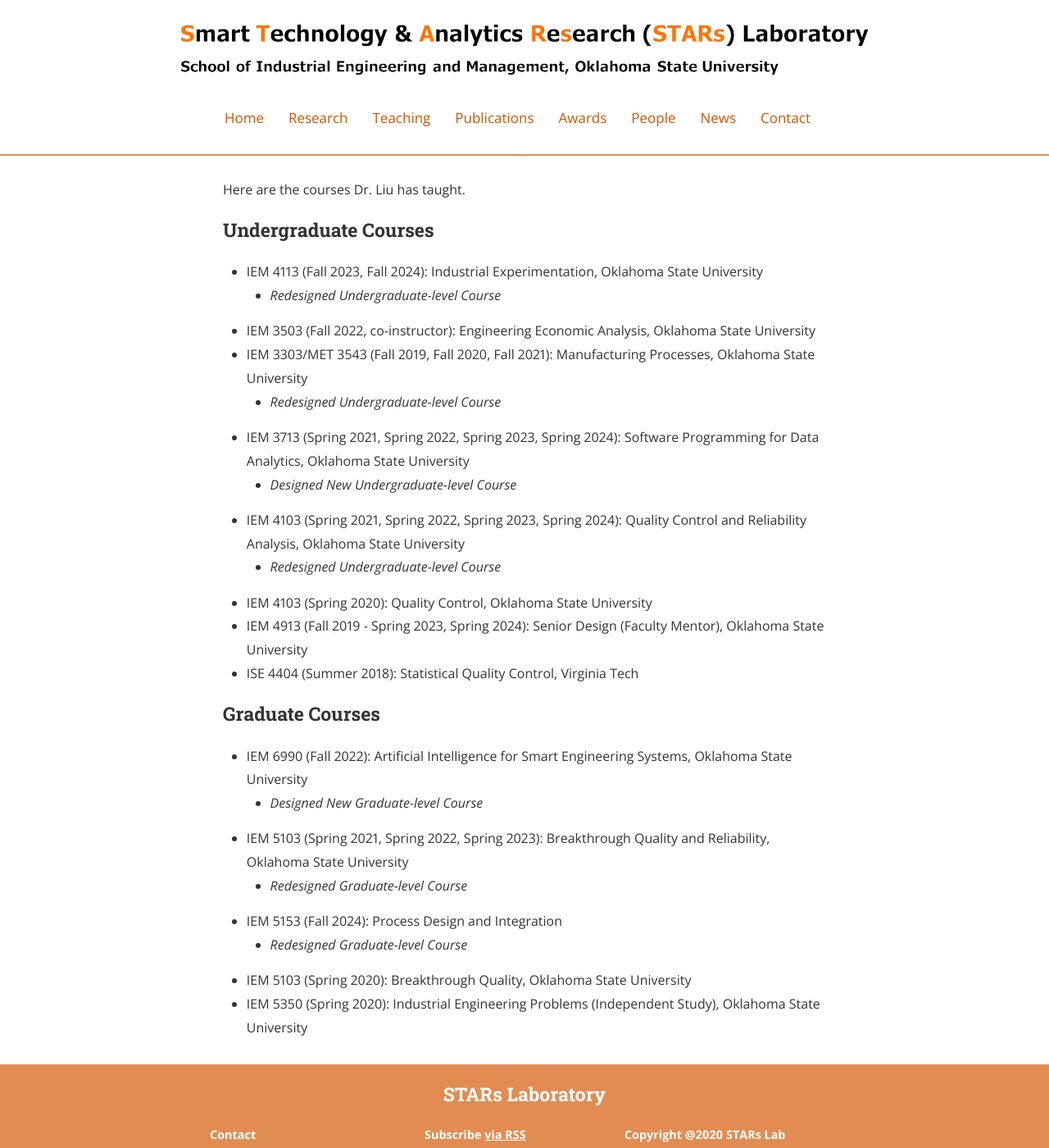
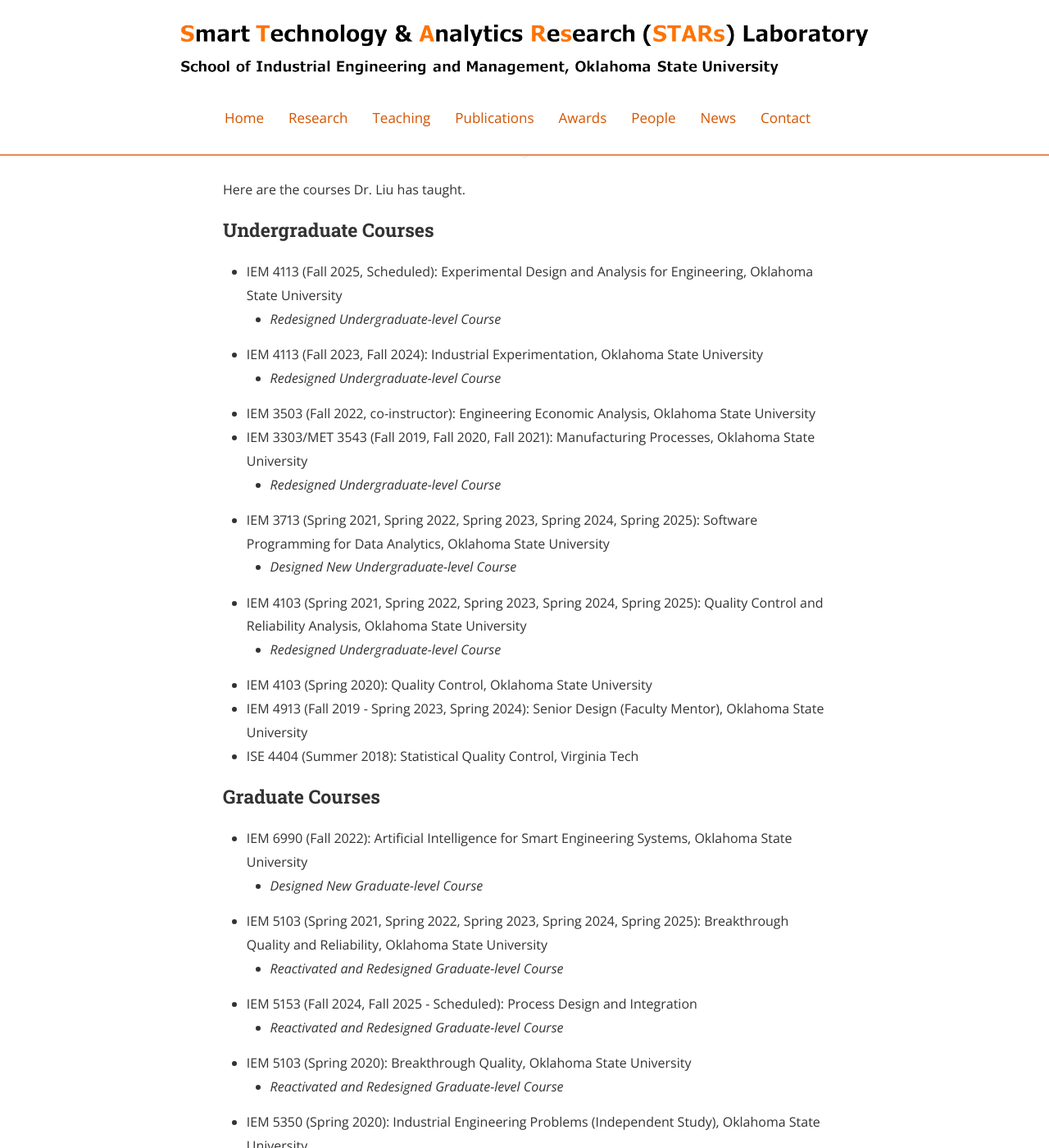
Before and after one commit to stars-laboratory/stars-laboratory.github.io, a Jekyll site: the page built from CTeaching.md, in a window 1280 px wide and 1400 px high. Shown: the whole window at 82% size. Built offline with Jekyll 4.4.1, drawn with Linux system fonts in a browser that asks for light colours; nearby versions of some CDN libraries.

Commit message:
Update CTeaching.md
Information Update

```diff
--- a/CTeaching.md
+++ b/CTeaching.md
@@ -9,14 +9,16 @@
 
 ### Undergraduate Courses
 
+* IEM 4113 (Fall 2025, Scheduled): Experimental Design and Analysis for Engineering, Oklahoma State University
+    * *Redesigned Undergraduate-level Course*
 * IEM 4113 (Fall 2023, Fall 2024): Industrial Experimentation, Oklahoma State University
     * *Redesigned Undergraduate-level Course*
 * IEM 3503 (Fall 2022, co-instructor): Engineering Economic Analysis, Oklahoma State University
 * IEM 3303/MET 3543 (Fall 2019, Fall 2020, Fall 2021): Manufacturing Processes, Oklahoma State University
     * *Redesigned Undergraduate-level Course*
-* IEM 3713 (Spring 2021, Spring 2022, Spring 2023, Spring 2024): Software Programming for Data Analytics, Oklahoma State University
+* IEM 3713 (Spring 2021, Spring 2022, Spring 2023, Spring 2024, Spring 2025): Software Programming for Data Analytics, Oklahoma State University
     * *Designed New Undergraduate-level Course*
-* IEM 4103 (Spring 2021, Spring 2022, Spring 2023, Spring 2024):  Quality Control and Reliability Analysis, Oklahoma State University
+* IEM 4103 (Spring 2021, Spring 2022, Spring 2023, Spring 2024, Spring 2025):  Quality Control and Reliability Analysis, Oklahoma State University
     * *Redesigned Undergraduate-level Course*
 * IEM 4103 (Spring 2020): Quality Control, Oklahoma State University
 * IEM 4913 (Fall 2019 - Spring 2023, Spring 2024): Senior Design (Faculty Mentor), Oklahoma State University
@@ -27,9 +29,10 @@
 
 * IEM 6990 (Fall 2022): Artificial Intelligence for Smart Engineering Systems, Oklahoma State University
     * *Designed New Graduate-level Course*
-* IEM 5103 (Spring 2021, Spring 2022, Spring 2023): Breakthrough Quality and Reliability, Oklahoma State University
-    * *Redesigned Graduate-level Course*
-* IEM 5153 (Fall 2024): Process Design and Integration
-    * *Redesigned Graduate-level Course*
+* IEM 5103 (Spring 2021, Spring 2022, Spring 2023, Spring 2024, Spring 2025): Breakthrough Quality and Reliability, Oklahoma State University
+    * *Reactivated and Redesigned Graduate-level Course*
+* IEM 5153 (Fall 2024, Fall 2025 - Scheduled): Process Design and Integration
+    * *Reactivated and Redesigned Graduate-level Course*
 * IEM 5103 (Spring 2020): Breakthrough Quality, Oklahoma State University
+    * *Reactivated and Redesigned Graduate-level Course*
 * IEM 5350 (Spring 2020): Industrial Engineering Problems (Independent Study), Oklahoma State University
```
